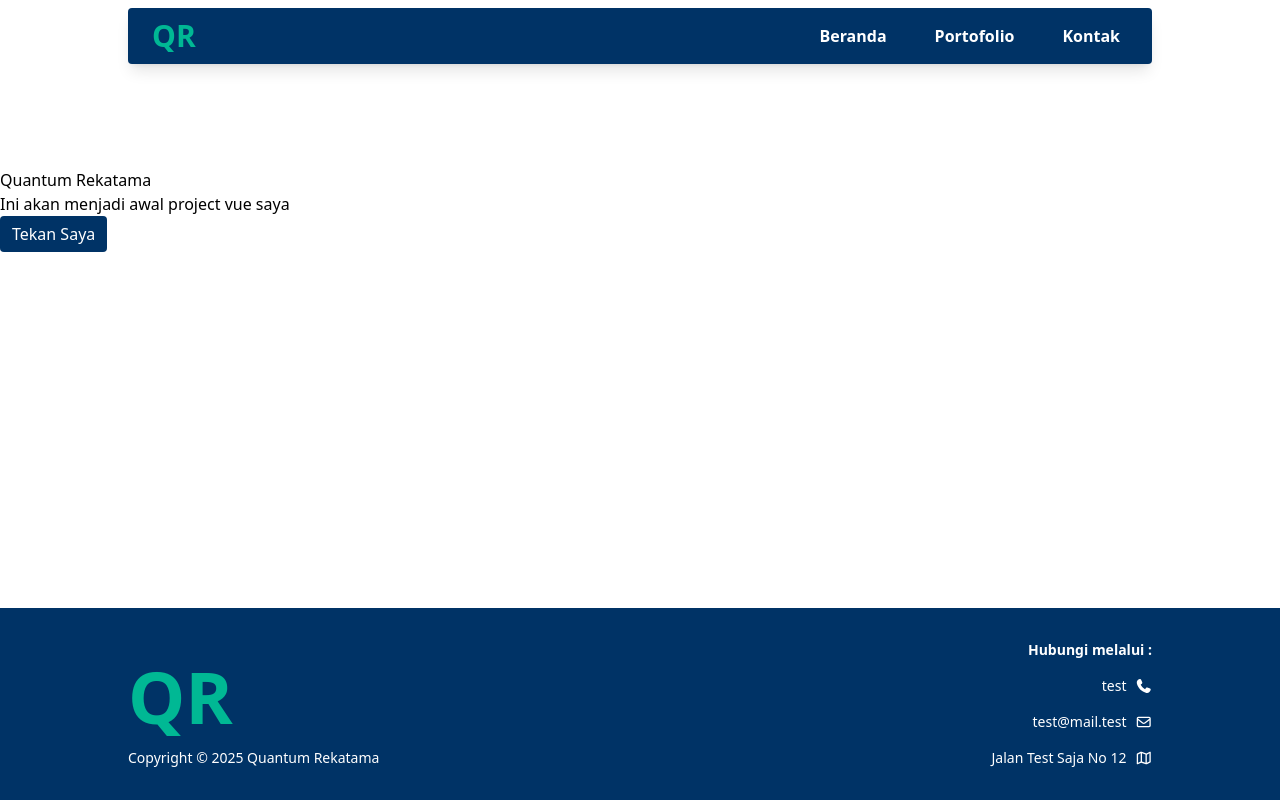
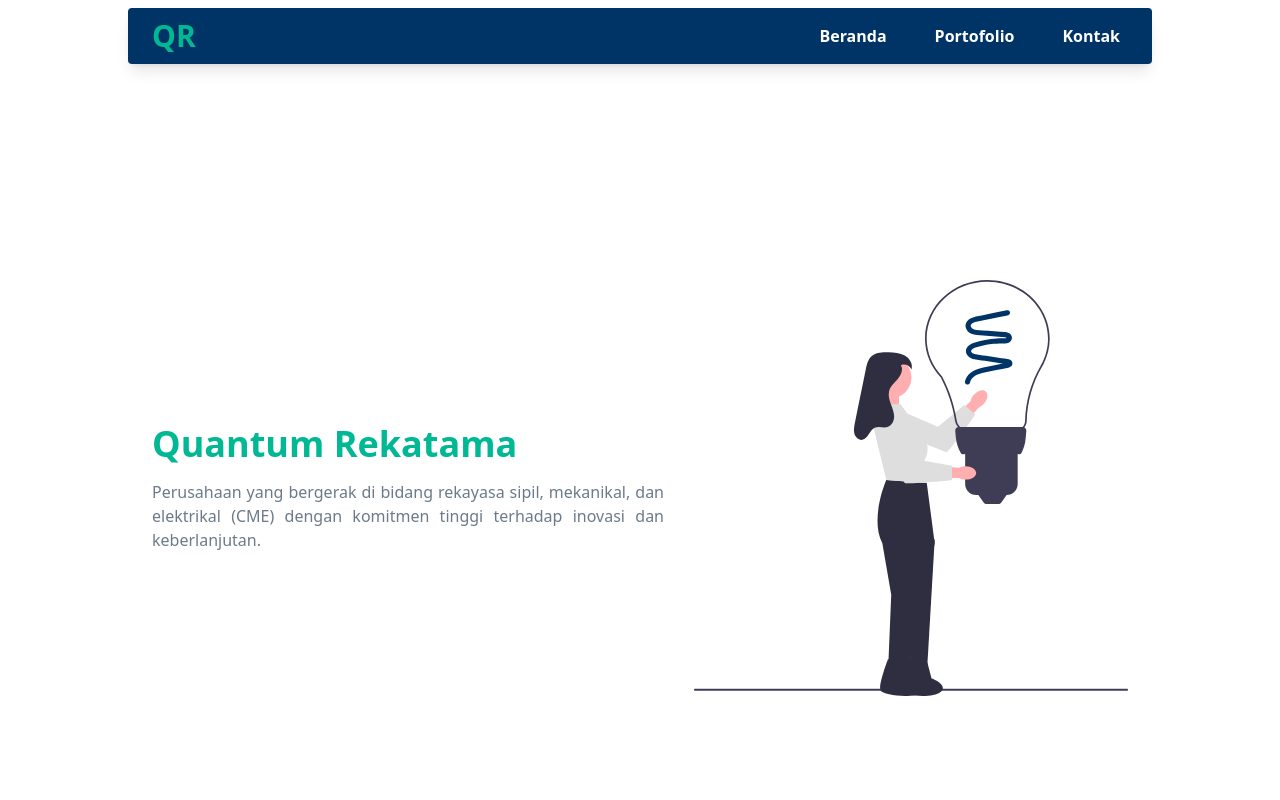
Before and after one commit to mtaufikbaskoro/qr-vue, a Vue app: page / in a window 1280 px wide. Shown: the top 800 px of the page. Built offline with nearby package versions, Linux system fonts and the light colour scheme.

Commit message:
creating hero section in homepage

```diff
--- a/src/App.vue
+++ b/src/App.vue
@@ -1,10 +1,12 @@
 <script setup>
+import Hero from './components/section/Hero.vue'
 import Button from './components/shared/Button.vue'
 import HomeLayout from './layouts/HomeLayout.vue'
 </script>
 
 <template>
   <HomeLayout>
+    <Hero />
     <h1>Quantum Rekatama</h1>
     <p>Ini akan menjadi awal project vue saya</p>
     <Button label="Tekan Saya" color="primary" />
--- /dev/null
+++ b/src/components/section/Hero.vue
@@ -0,0 +1,20 @@
+<script setup>
+import SectionLayout from '@/layouts/SectionLayout.vue'
+import heroImage from '@/assets/svg/undraw_electricity.svg'
+import { ref } from 'vue'
+
+const title = ref('quantum rekatama')
+const description = ref(
+  'Perusahaan yang bergerak di bidang rekayasa sipil, mekanikal, dan elektrikal (CME) dengan komitmen tinggi terhadap inovasi dan keberlanjutan.',
+)
+</script>
+
+<template>
+  <SectionLayout>
+    <div class="space-y-4">
+      <h1 class="text-4xl font-bold text-secondary capitalize">{{ title }}</h1>
+      <p class="max-w-lg text-muted text-justify">{{ description }}</p>
+    </div>
+    <img :src="heroImage" alt="hero_image" width="434" height="434" />
+  </SectionLayout>
+</template>
--- a/src/layouts/HomeLayout.vue
+++ b/src/layouts/HomeLayout.vue
@@ -8,10 +8,8 @@ import Footer from '@/components/Footer.vue'
     <div class="min-w-full flex justify-center items-center my-2">
       <Navbar></Navbar>
     </div>
-    <main><slot /></main>
-    <div
-      class="fixed bottom-0 min-w-full flex justify-center items-center bg-primary text-primary-foreground"
-    >
+    <main class="my-28 space-y-60 min-w-full"><slot /></main>
+    <div class="min-w-full flex justify-center items-center bg-primary text-primary-foreground">
       <Footer></Footer>
     </div>
   </div>
--- /dev/null
+++ b/src/layouts/SectionLayout.vue
@@ -0,0 +1,7 @@
+<script setup></script>
+
+<template>
+  <div class="w-full max-w-5xl mx-auto px-6 flex justify-between items-center gap-6">
+    <slot />
+  </div>
+</template>
```
Also changed, not shown: src/assets/svg/undraw_electricity.svg (added).
